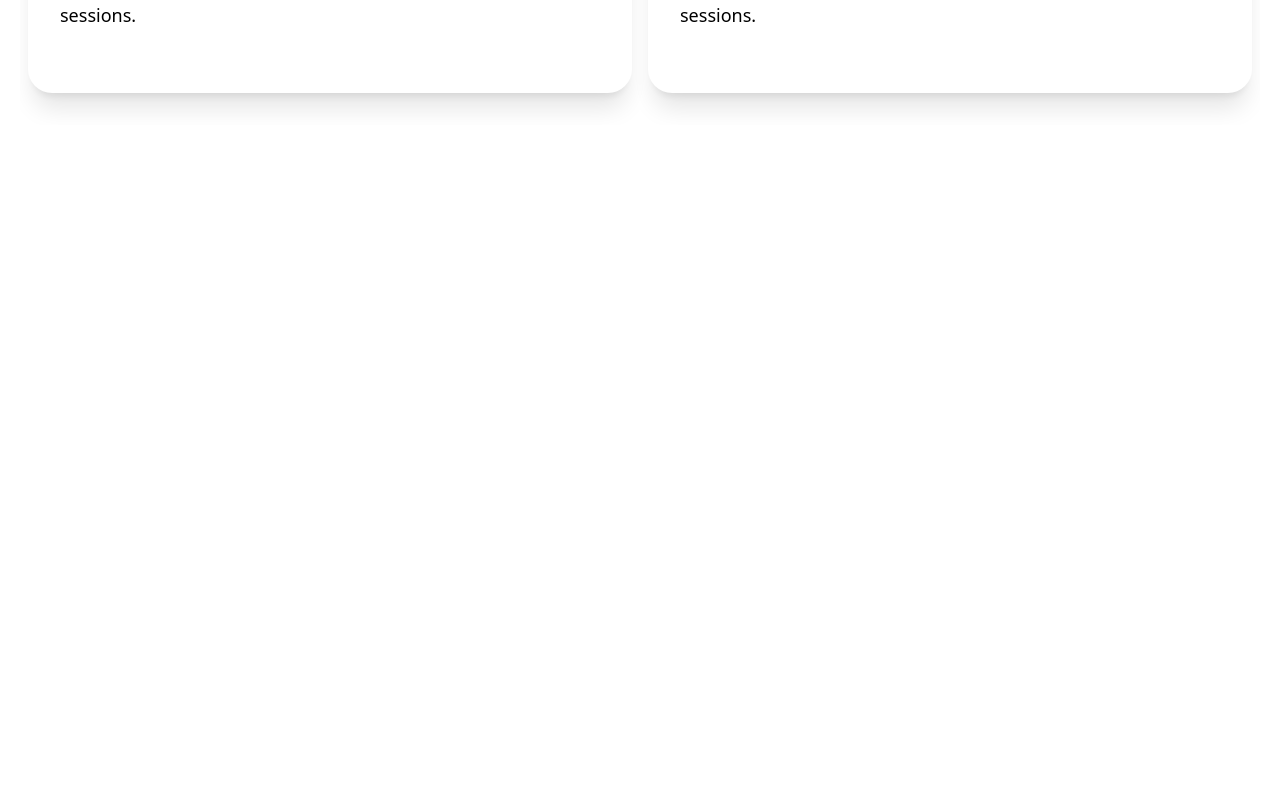
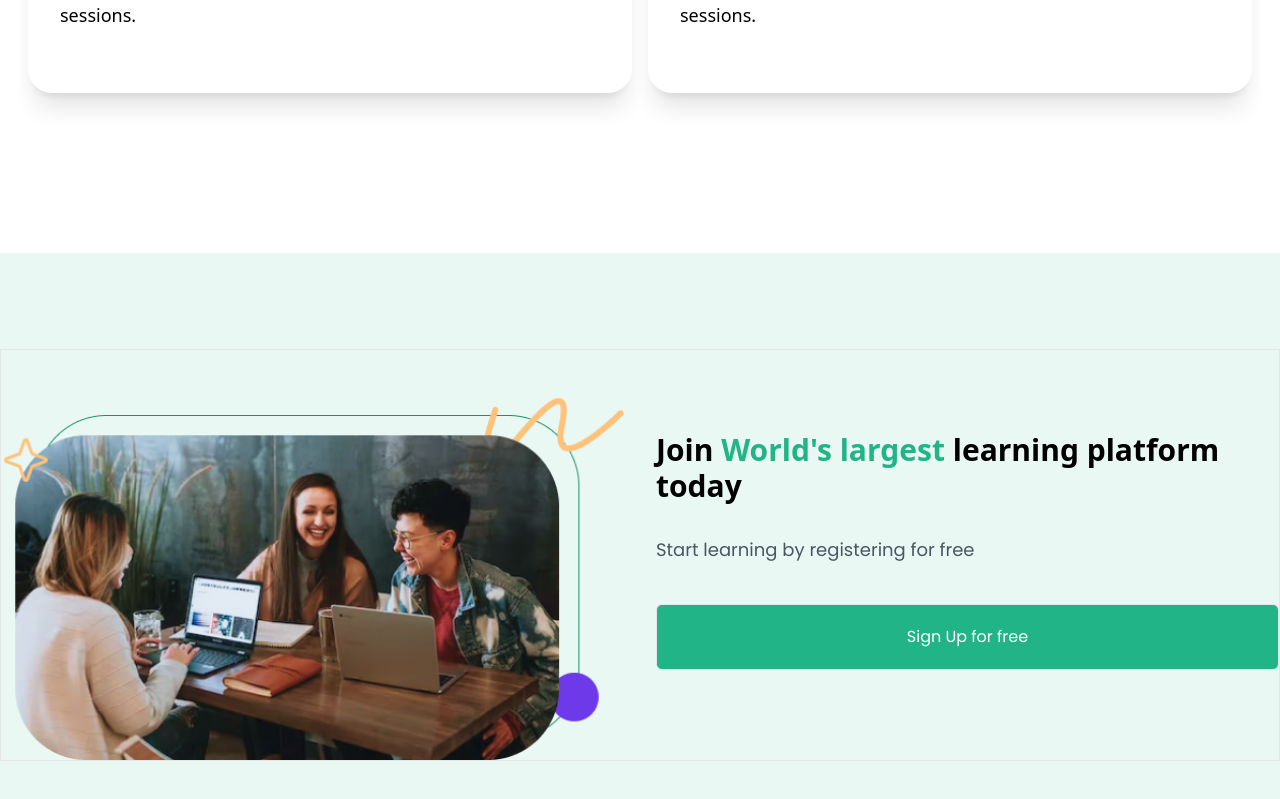
Before and after one commit to hosnyaroui/landing-page, a React (Vite) app in the folder landing/: page / in a window 1280 px wide. Shown: the part 3512-4311 px from the top of the page. Before the commit the page ends 3765 px from the top, so only its background shows below. Built offline with nearby package versions, Linux system fonts and the light colour scheme.

Commit message:
Adding CTA section

```diff
--- a/landing/src/App.jsx
+++ b/landing/src/App.jsx
@@ -1,5 +1,5 @@
 
-import {  Achievement, Categories, Companies, Courses, Feedback, Hero, Navbar } from './components'
+import {  Achievement, CTA, Categories, Companies, Courses, Feedback, Hero, Navbar } from './components'
 
 
 function App() {
@@ -14,6 +14,7 @@
 <Achievement />
 <Categories />
 <Feedback />
+<CTA />
    </div>
 
   )
--- /dev/null
+++ b/landing/src/components/CTA.jsx
@@ -0,0 +1,30 @@
+import React from 'react'
+import { cta } from '../assets';
+const CTA = () => {
+  return (
+    <div className='w-full bg-[#E9F8F3] py-24'>
+        <div className='md:max-w-[1480px] m-auto grid md:grid-cols-2 gap-8 max-w-[600px]  border items-center'>
+        <img  src={cta}  className='w-[650px] mx-auto'/>
+
+            <div className='flex flex-col justify-start gap-4'>
+
+                <h1 className=' py-2  text-3xl font-semibold'>Join <span className='text-[#20B486]'>World's largest</span> learning platform today
+
+                </h1>
+                <p className='py-2 text-lg text-gray-600 font-poppins'>Start learning by registering for free</p>
+                <button className='max-[788px]w-full my-4 px-8 py-5 rounded-md bg-[#20B486]  font-poppins'>Sign Up for free</button>
+
+
+            </div>
+
+
+
+
+        </div>
+
+
+    </div>
+  )
+}
+
+export default CTA
--- a/landing/src/components/index.js
+++ b/landing/src/components/index.js
@@ -5,4 +5,5 @@
 import Achievement from "./Achievement";
 import Categories from "./Categories";
 import Feedback from "./Feedback";
-export  {Navbar,Hero,Companies,Courses,Achievement,Categories,Feedback}
+import CTA from "./CTA";
+export  {Navbar,Hero,Companies,Courses,Achievement,Categories,Feedback,CTA}
```
